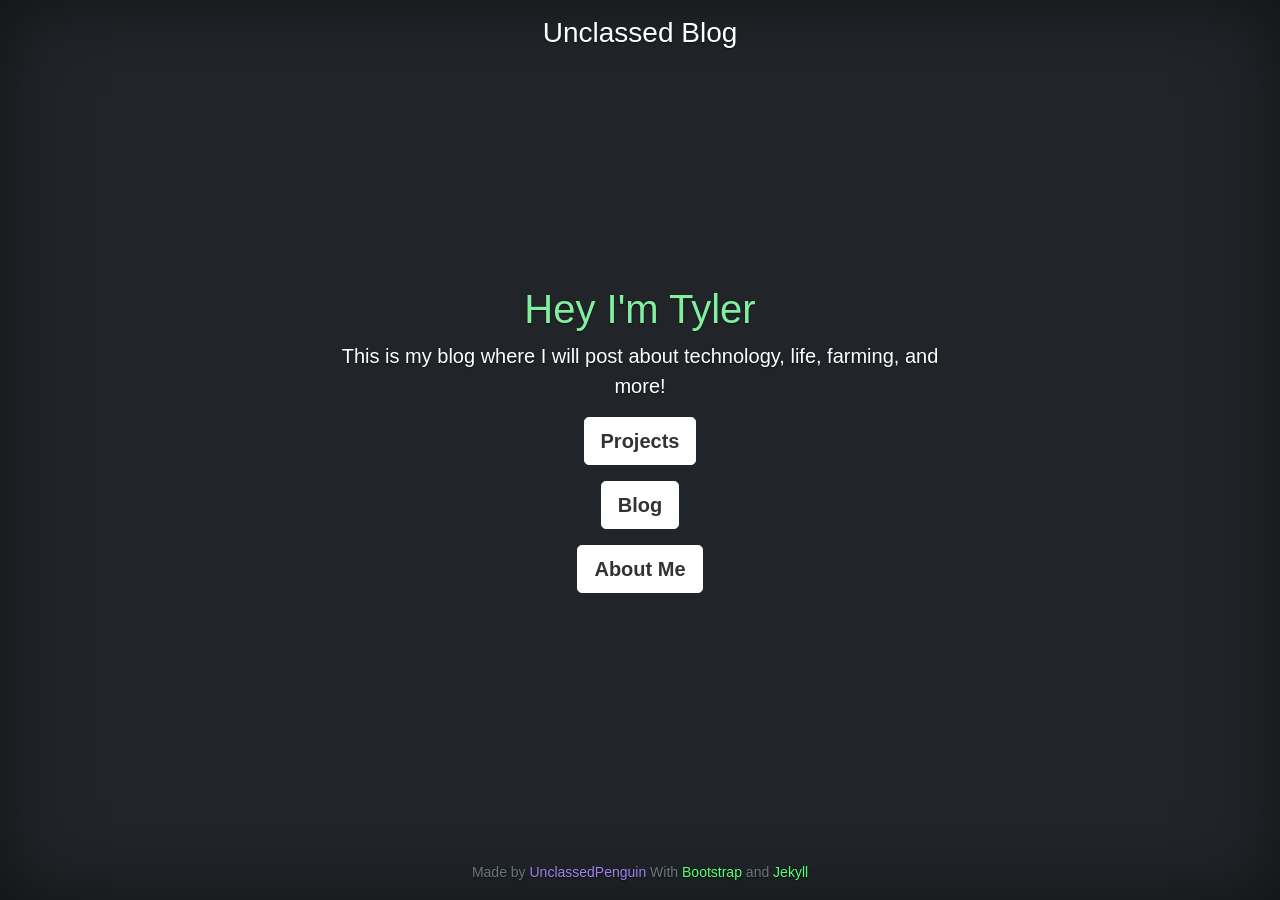
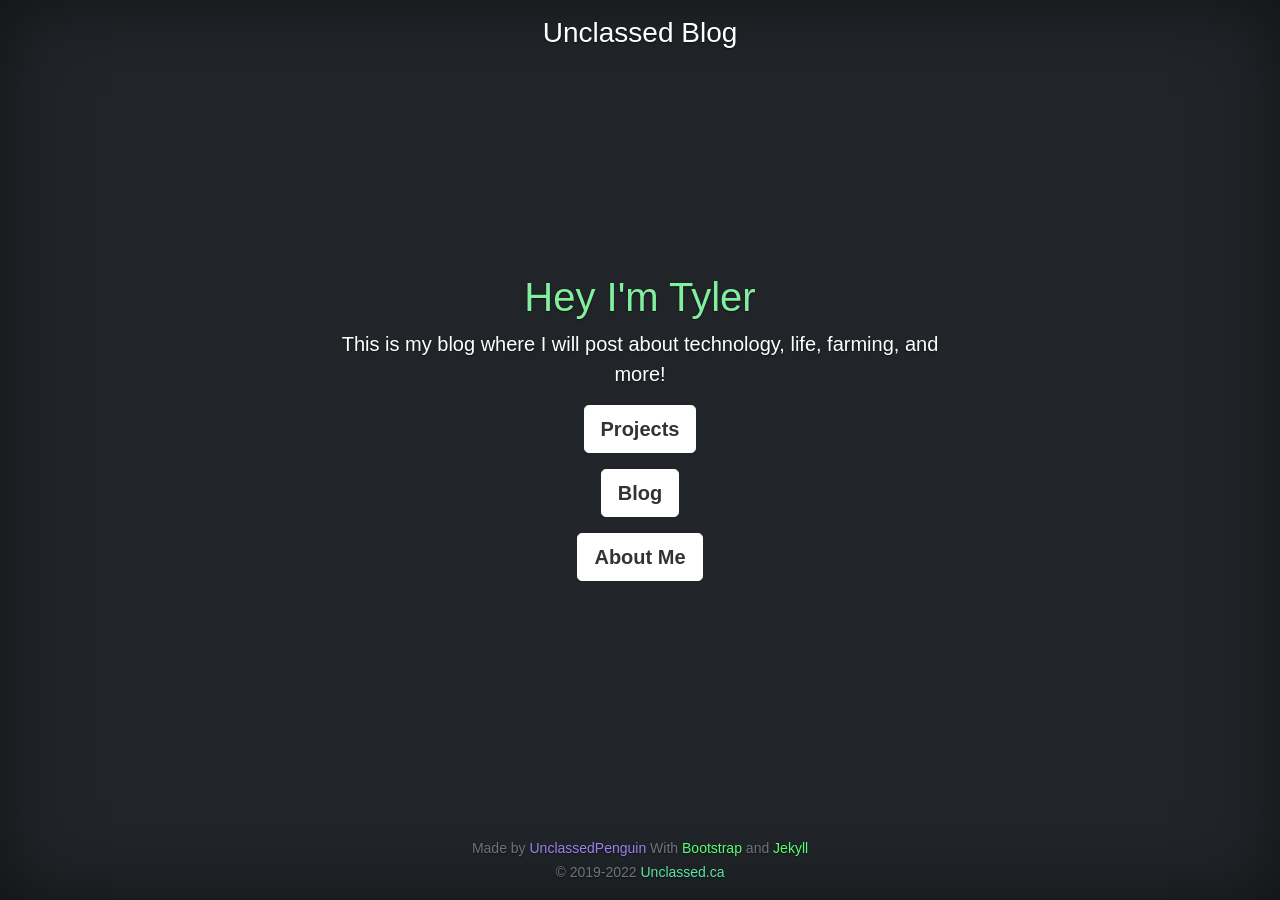
Before and after one commit to UnclassedPenguin/unclassedpenguin.github.io, a Jekyll site: the page built from index.html, in a window 1280 px wide. Built offline with Jekyll 4.4.1, drawn with Linux system fonts in a browser that asks for light colours.

Commit message:
add copyright to footer

```diff
--- a/_includes/footer.html
+++ b/_includes/footer.html
@@ -9,4 +9,10 @@
       <a class="randomcolor" href="https://jekyllrb.com/" target ="_blank">Jekyll</a>
     </small>
   </span>
+  <br>
+  <span class="text-muted">
+    <small>
+      © 2019-2022 <a href="https://unclassed.ca" class="randomcolor">Unclassed.ca</a>
+    </small>
+  </span>
 </footer>
```
